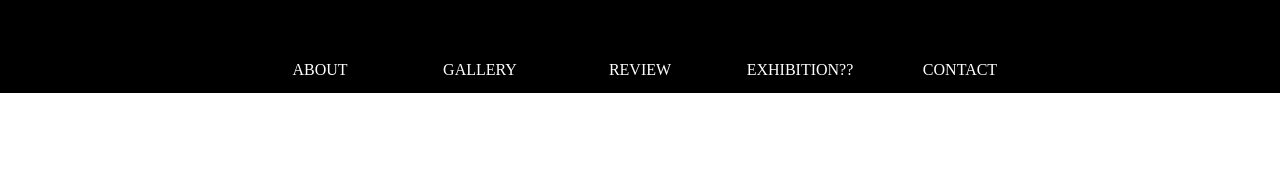
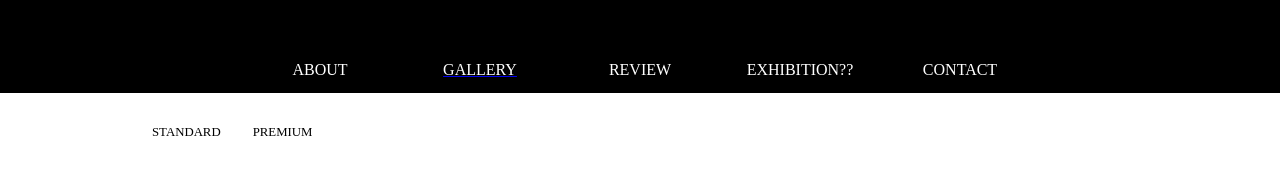
Before and after one commit to codestates/art-ground, a React (Create React App) app in the folder client/: page /gallery in a window 1280 px wide. Shown: the part 141-316 px from the top of the page. Built offline with nearby package versions, Linux system fonts and the light colour scheme.

Commit message:
layout/gallery

```diff
--- a/client/src/App.js
+++ b/client/src/App.js
@@ -1,13 +1,18 @@
 import styles from "./App.module.css";
 import { BrowserRouter as Router, Switch, Route } from "react-router-dom";
 import Navbar from "./components/navbar/Navbar";
+import Gallery from "./pages/gallery/Gallery";
 
 function App() {
   return (
     <Router>
       <Navbar />
       <Switch>
-        <Route exact path="/"></Route>
+        <Route exact path="/">
+        </Route>
+        <Route path="/gallery">
+          <Gallery />
+        </Route>
       </Switch>
     </Router>
   );
--- a/client/src/components/navbar/Navbar.jsx
+++ b/client/src/components/navbar/Navbar.jsx
@@ -1,4 +1,5 @@
 import React from "react";
+import { Link } from "react-router-dom";
 import styles from "./Navbar.module.css";
 
 const Navbar = (props) => {
@@ -18,7 +19,9 @@ const Navbar = (props) => {
       <div className={styles.category}>
         <ul className={styles.categoryBox}>
           <li className={styles.title}>ABOUT</li>
-          <li className={styles.title}>GALLERY</li>
+          <Link to="/gallery">
+            <li className={styles.title}>GALLERY</li>
+          </Link>
           <li className={styles.title}>REVIEW</li>
           <li className={styles.title}>EXHIBITION??</li>
           <li className={styles.title}>CONTACT</li>
--- a/client/src/components/navbar/Navbar.module.css
+++ b/client/src/components/navbar/Navbar.module.css
@@ -1,5 +1,6 @@
 @value Black, White from '../../common/colors.css';
 @value Container from '../../common/size.css';
+
 span {
   display: block;
 }
--- /dev/null
+++ b/client/src/pages/gallery/Gallery.jsx
@@ -0,0 +1,18 @@
+import React from 'react';
+import styles from './Gallery.module.css';
+
+const Gallery = (props) => {
+
+
+
+  return(
+    <section className={styles.container}>
+      <div className={styles.subNavBar}>
+        <span className={styles.subMenu}>STANDARD</span>
+        <span className={styles.subMenu}>PREMIUM</span>
+      </div>
+    </section>
+  )
+}
+
+export default Gallery;
--- /dev/null
+++ b/client/src/pages/gallery/Gallery.module.css
@@ -0,0 +1,17 @@
+/* @value Container from '../../common/size.css' */
+
+.container {
+  max-width: 1024px;
+  margin: 0 auto;
+  padding: 0 1.5rem;
+}
+
+.subNavBar {
+  display: flex;
+  font-size: 0.8rem;
+}
+
+.subMenu {
+  display: block;
+  margin: 2rem 2rem 2rem 0;
+}
```
Also changed, not shown: 2 other files (tests, documents, lock files or other folders).
